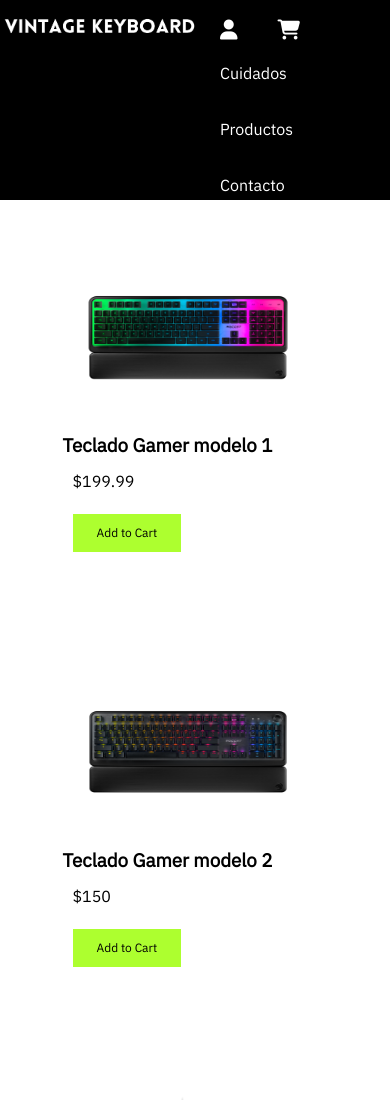
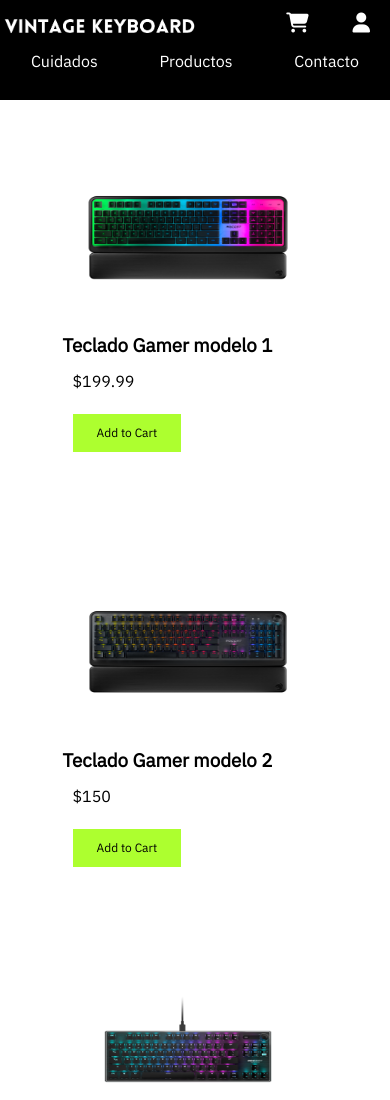
Before and after one commit to apolito20/E-Commerce-Keyboards, a plain HTML site: page index.html in a window 390 px wide. Shown: the top 1100 px of the page. Drawn offline with Linux system fonts and the light colour scheme.

Commit message:
Mobile First

```diff
--- a/estilos.css
+++ b/estilos.css
@@ -9,48 +9,43 @@
 /* navbar */
 
 header{
-    background-color: black;
+    background: #000;
+    height: 100px;
 }
-
-nav{
-    display: flex;
-    height: 200px;
-}
-
 .logo{
     height: 50px;
     width: 200px;
 }
-
-.menu ul li{
-    margin-top: 2rem;
+.top-menu {
+    display: flex;
+    justify-content: space-between;
+    align-items: center;
 }
-
-.menu{
+.top-menu i{
+    color:#fff;
+    font-size: 20px;
+    padding: 0 20px;
+}
+.menu-ul{
     display: flex;
-    flex-direction: column;
-    float: left;
+    justify-content: space-around;
 }
-.menu ul li a{
-    position: absolute;
-    color: white;
+.menu-ul li a{
+    color:#fff;
     text-decoration: none;
-    margin-top: 20px;
     padding: 10px 20px;
 }
-
-.menu ul li a:hover {
+.menu-ul li a:hover{
     background-color:greenyellow;
     color: black;
     border-radius: 10px;
     transition-duration: 1s;
 }
-
 i{
     font-size: 20px;
     color: white;
     padding: 20px;
-    float: right;
+
 }
 
 i:hover{
--- a/index.html
+++ b/index.html
@@ -13,17 +13,19 @@
 <body>
     <header>
         <nav>
+            <div class="top-menu">
                 <img class="logo" src="Assets/Vintage Keyboard (3).png" alt="logo">
+                <div class="iconos">
+                    <i class="fas fa-shopping-cart"></i>
+                    <i class="fas fa-user"></i>
+                </div>
+            </div>
             <div class="menu">
-                    <ul class="menu">
+                <ul class="menu-ul">
                     <li><a href="#cuidados">Cuidados</a> </li>
                     <li><a href="#productos">Productos</a> </li>
                     <li><a href="#contacto">Contacto</a></li>
                 </ul>
-                </div>
-                <div class="iconos">
-                        <i class="fas fa-shopping-cart"></i>
-                        <i class="fas fa-user"></i>
             </div>
         </nav>
     </header>
```
Lines whose indentation alone changed are shown as unchanged.
